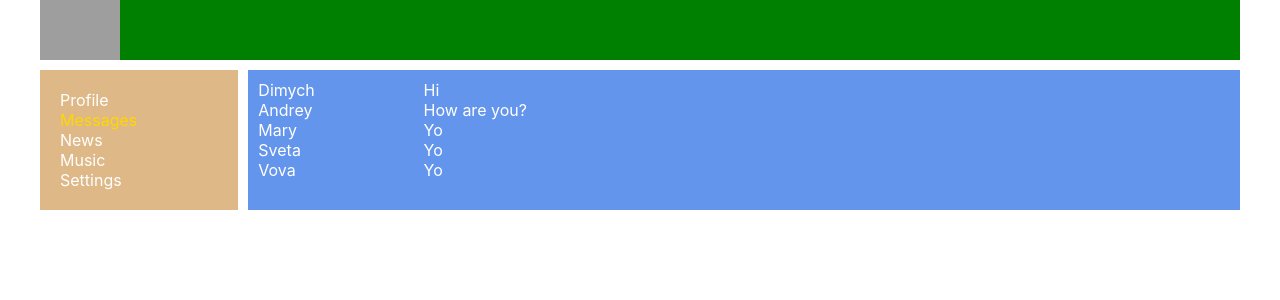
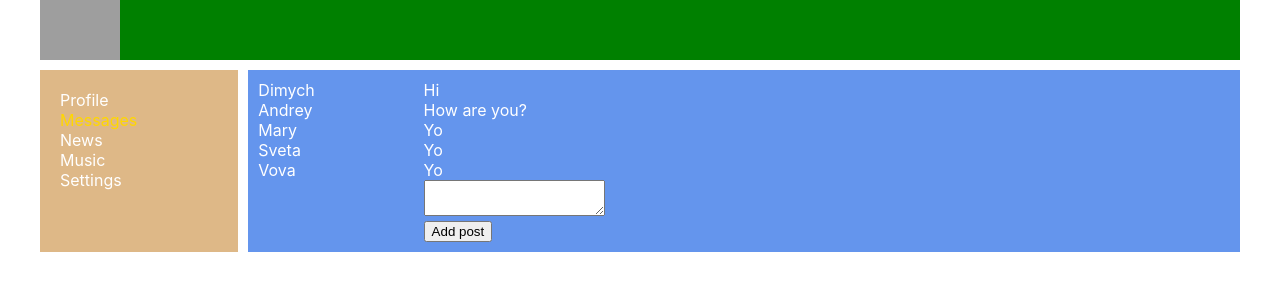
Before and after one commit to KRaKeNS-B/react-samurai-1, a React (Create React App) app: page /dialogs in a window 1280 px wide. Shown: the top 300 px of the page. Built offline with nearby package versions, Linux system fonts and the light colour scheme; grey boxes are pictures that could not be loaded.

Commit message:
lesson 31 ref

```diff
--- a/src/components/Dialogs/Dialogs.jsx
+++ b/src/components/Dialogs/Dialogs.jsx
@@ -19,6 +19,12 @@
     />
   )
 
+  let newMessage = React.createRef()
+  let sendMessage = () => {
+    let text = newMessage.current.value
+    alert(text)
+  }
+
   return (
     <div className={classes.dialogs}>
       <div className={classes.dialogsItems}>
@@ -26,6 +32,14 @@
       </div>
       <div className={classes.messages}>
         { messagesElements }
+        <div>
+          <div>
+            <textarea ref={ newMessage } ></textarea>
+          </div>
+          <div>
+            <button onClick={ sendMessage }>Add post</button>
+          </div>
+        </div>
       </div>
     </div>
   )
--- a/src/components/Profile/MyPosts/MyPosts.jsx
+++ b/src/components/Profile/MyPosts/MyPosts.jsx
@@ -12,15 +12,22 @@
     />
   )
 
+  let newPostElement = React.createRef()
+
+  let addPost = () => {
+    let text = newPostElement.current.value
+    alert(text)
+  }
+
   return (
     <div className={classes.postsBlock} >
       <h3>My posts</h3>
       <div>
         <div>
-          <textarea></textarea>
+          <textarea ref={ newPostElement } ></textarea>
         </div>
         <div>
-          <button>Add post</button>
+          <button onClick={ addPost }>Add post</button>
         </div>
       </div>
       <div className={classes.posts}>
--- a/src/redux/state.js
+++ b/src/redux/state.js
@@ -1,24 +1,24 @@
 let state = {
   profilePage: {
     posts: [
-      { id: '1', message: `Hi, how are you?`, likesCount: '11' },
-      { id: '2', message: `It's my first post`, likesCount: '23' },
+      { id: 1, message: `Hi, how are you?`, likesCount: 11 },
+      { id: 2, message: `It's my first post`, likesCount: 23 },
     ],
   },
   dialogsPage: {
     dialogs: [
-      { id: '1', name: 'Dimych' },
-      { id: '2', name: 'Andrey' },
-      { id: '3', name: 'Mary' },
-      { id: '4', name: 'Sveta' },
-      { id: '5', name: 'Vova' },
+      { id: 1, name: 'Dimych' },
+      { id: 2, name: 'Andrey' },
+      { id: 3, name: 'Mary' },
+      { id: 4, name: 'Sveta' },
+      { id: 5, name: 'Vova' },
     ],
     messages: [
-      { id: '1', message: 'Hi' },
-      { id: '2', message: 'How are you?' },
-      { id: '3', message: 'Yo' },
-      { id: '4', message: 'Yo' },
-      { id: '5', message: 'Yo' },
+      { id: 1, message: 'Hi' },
+      { id: 2, message: 'How are you?' },
+      { id: 3, message: 'Yo' },
+      { id: 4, message: 'Yo' },
+      { id: 5, message: 'Yo' },
     ],
   },
 }
```
